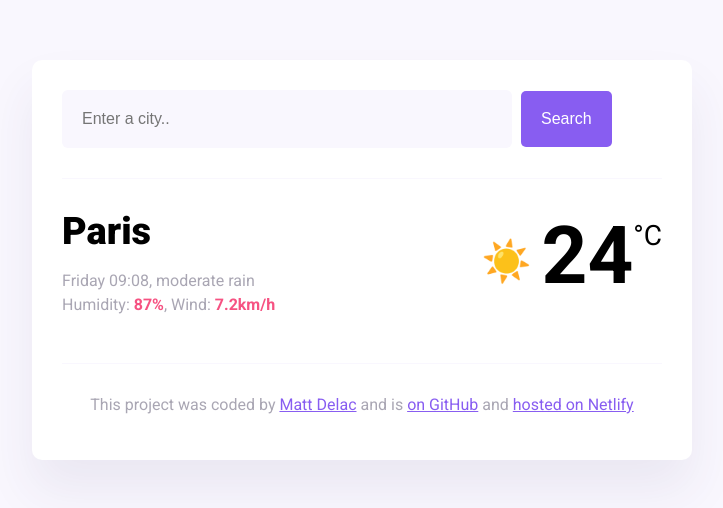
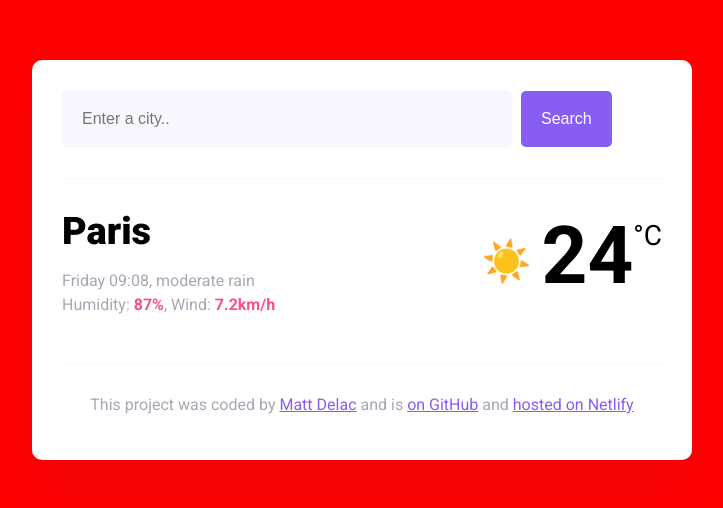
Before and after one commit to dumebi2003/Weather-App, a website built with Parcel: page index.html in a window 1280 px wide. Shown: the whole page, without its empty margins (278-1001 px from the left). Built offline with nearby package versions, Linux system fonts and the light colour scheme.

Commit message:
to commit

```diff
--- a/src/styles.css
+++ b/src/styles.css
@@ -1,5 +1,5 @@
 body {
-  background: #f9f7fe;
+  background: red;
   font-family: "Roboto", sans-serif;
 }
 
```
Also changed, not shown: dist/index.html (added), 6 other files.
